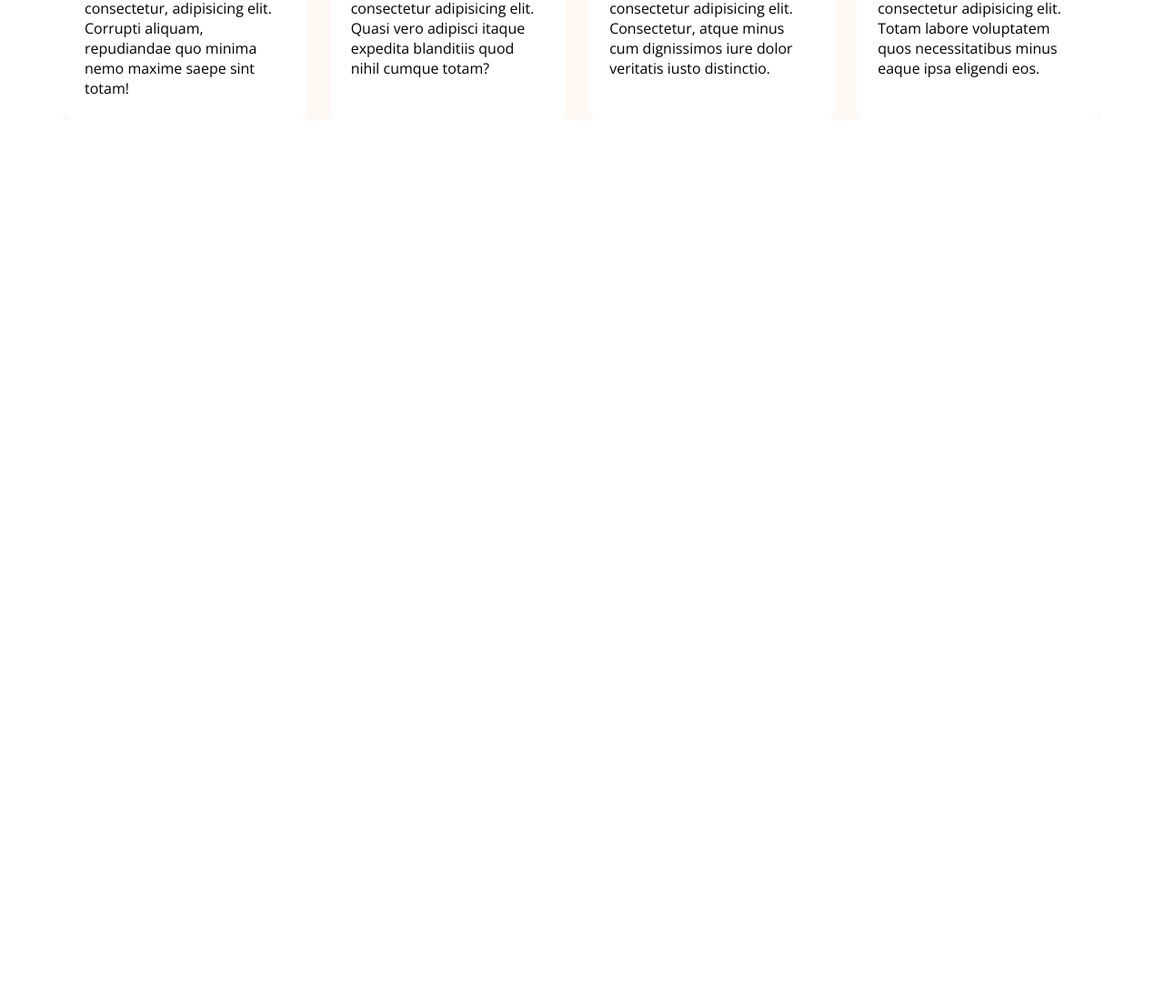
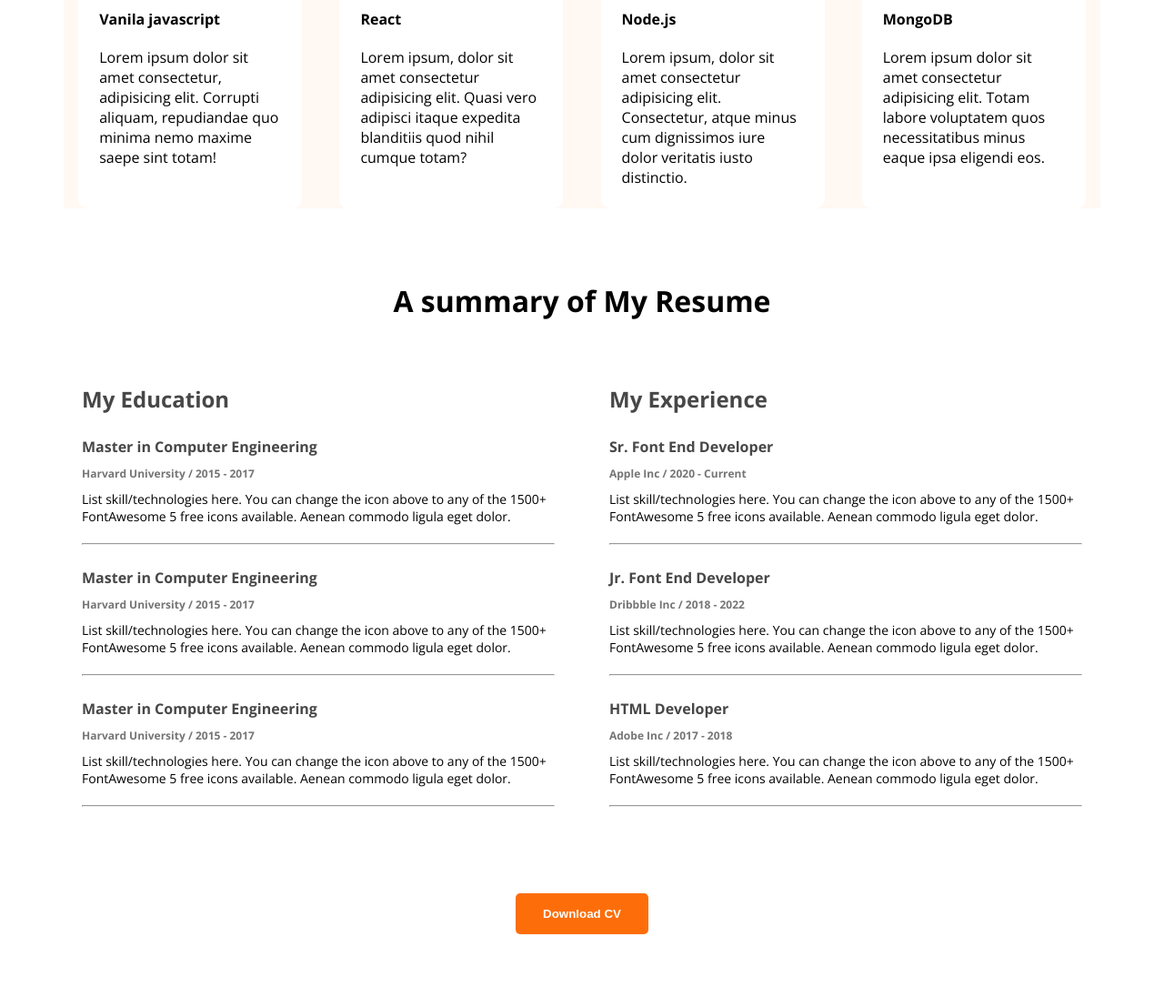
Before and after one commit to sabbir-hosen-dev/pactice-portfolio, a plain HTML site: page index.html in a window 1280 px wide. Shown: the part 1704-2800 px from the top of the page at 91% size. Before the commit the page ends 1835 px from the top, so only its background shows below. Drawn offline with nearby package versions, Linux system fonts and the light colour scheme.

Commit message:
exprince section add

```diff
--- a/index.html
+++ b/index.html
@@ -44,6 +44,7 @@
       </div>
     </header>
 
+      <!-- main start  -->
     <main class="main">
       <!-- about section start  -->
       <section class="about section bg-secondary">
@@ -80,7 +81,7 @@
       <!-- skills section start  -->
       <section class="skills bg-secondary">
         <h3 class="section-heading text-center">Whit I do</h3>
-        <p class="section-descption text-center">Lorem ipsum dolor, sit amet consectetur adipisicing elit. Aliquid veniam et exercitationem quia sunt reprehenderit ipsam molestias sequi aut nesciunt quod quo velit hic facere dolores sapiente ipsa error adipisci, recusandae soluta repellendus eligendi. Et rerum commodi voluptate maxime fugit consectetur quaerat debitis quia, laborum excepturi, accusantium quisquam ipsam facilis atque obcaecati quis voluptatem incidunt fugiat ex. Nihil explicabo ducimus, obcaecati recusandae quia et laboriosam suscipit alias, iusto ut dolorum.</p>
+        <p class="section-descption skills-desc text-center">Lorem ipsum dolor, sit amet consectetur adipisicing elit. Aliquid veniam et exercitationem quia sunt reprehenderit ipsam molestias sequi aut nesciunt quod quo velit hic facere dolores sapiente ipsa error adipisci, recusandae soluta repellendus eligendi. Et rerum commodi voluptate maxime fugit consectetur quaerat debitis quia, laborum excepturi, accusantium quisquam ipsam facilis atque obcaecati quis voluptatem incidunt fugiat ex. Nihil explicabo ducimus, obcaecati recusandae quia et laboriosam suscipit alias, iusto ut dolorum.</p>
         <div class="skills-container">
           <div class="skill">
             <img src="images/icons/js.png" alt="javascript">
@@ -104,6 +105,69 @@
           </div>
         </div>
       </section>
+
+      <!-- resume section start  -->
+       <section class="resume">
+        <h3 class="section-heading">A summary of My Resume</h3>
+        <div class="resume-container">
+          <div class="resume-colum">
+            <h4 class="resume-colum-title">My Education</h4>
+            <div class="exprince">
+              <h4 class="exprince-title">Master in Computer Engineering</h4>
+              <h5 class="exprince-sub-title">Harvard University / 2015 - 2017</h5>
+              <p>List skill/technologies here. You can change the icon above
+                to any of the 1500+ FontAwesome 5 free icons available. Aenean commodo ligula eget dolor.</p>
+              <hr>
+            </div>
+            <div class="exprince">
+              <h4 class="exprince-title">Master in Computer Engineering</h4>
+              <h5 class="exprince-sub-title">Harvard University / 2015 - 2017</h5>
+              <p>List skill/technologies here. You can change the icon above
+                to any of the 1500+ FontAwesome 5 free icons available. Aenean commodo ligula eget dolor.</p>
+              <hr>
+            </div>
+            <div class="exprince">
+              <h4 class="exprince-title">Master in Computer Engineering </h4>
+              <h5 class="exprince-sub-title">Harvard University / 2015 - 2017</h5>
+              <p>List skill/technologies here. You can change the icon above
+                to any of the 1500+ FontAwesome 5 free icons available. Aenean commodo ligula eget dolor.</p>
+              <hr>
+            </div>
+          </div>
+          <div class="resume-colum">
+            <h4 class="resume-colum-title">My Experience</h4>
+            <div class="exprince">
+              <h4 class="exprince-title">Sr. Font End Developer</h4>
+              <h5 class="exprince-sub-title">Apple Inc / 2020 - Current</h5>
+              <p>List skill/technologies here. You can change the icon above
+                to any of the 1500+ FontAwesome 5 free icons available. Aenean commodo ligula eget dolor.</p>
+              <hr>
+            </div>
+            <div class="exprince">
+              <h4 class="exprince-title">Jr. Font End Developer</h4>
+              <h5 class="exprince-sub-title">Dribbble Inc / 2018 - 2022</h5>
+              <p>List skill/technologies here. You can change the icon above
+                to any of the 1500+ FontAwesome 5 free icons available. Aenean commodo ligula eget dolor.</p>
+              <hr>
+            </div>
+            <div class="exprince">
+              <h4 class="exprince-title">HTML Developer</h4>
+              <h5 class="exprince-sub-title">Adobe Inc / 2017 - 2018</h5>
+              <p>List skill/technologies here. You can change the icon above
+                to any of the 1500+ FontAwesome 5 free icons available. Aenean commodo ligula eget dolor.</p>
+              <hr>
+            </div>
+          </div>
+        </div>
+        <div class="exprince-btn">
+          <button class="btn-primary">Download CV</button>
+        </div>
+       </section>
     </main>
+
+    <!-- footer-start  -->
+     <footer class="footer bg-secondary">
+
+     </footer>
   </body>
 </html>
--- a/style/style.css
+++ b/style/style.css
@@ -1,165 +1,221 @@
 /* reset code */
 
-.open-sans-normal{
+.open-sans-normal {
   font-family: "Open Sans", sans-serif;
   font-optical-sizing: auto;
   font-weight: normal;
   font-style: normal;
-  font-variation-settings:
-    "wdth" 100;
+  font-variation-settings: "wdth" 100;
 }
-*{
-  margin:0;
-  padding:0;
+* {
+  margin: 0;
+  padding: 0;
 }
 
 /* seard code  */
-.bg-secondary{
-  background: #FFF8F3;
+.bg-secondary {
+  background: #fff8f3;
 }
-.text-primary{
-  color:#FD6E0A;
+.text-primary {
+  color: #fd6e0a;
 }
-.dark1{
-  color:#181818;
+.dark1 {
+  color: #181818;
 }
-.dark2{
-  color:#474747;
+.dark2 {
+  color: #474747;
 }
-.dark3{
-  color:#181818;
+.dark3 {
+  color: #181818;
 }
-.section{
-  padding:50px 0px;
+.section {
+  padding: 50px 0px;
 }
-.section-heading{
+.section-heading {
   margin-bottom: 20px;
-  font-weight: bold;
+  font-size: 32px;
+  font-weight: 700;
+  text-align: center;
 }
-.section-descption{
+.section-descption {
   margin: 20px 0px;
 }
-.btn-primary{
-  padding:15px 30px;
-  background: #FD6E0A;
+.btn-primary {
+  padding: 15px 30px;
+  background: #fd6e0a;
   border: none;
   border-radius: 5px;
   font-weight: bold;
-  color:#fff;
-  transition: .3s ease;
+  color: #fff;
+  transition: 0.3s ease;
   cursor: pointer;
 }
-.btn-primary:hover{
+.btn-primary:hover {
   background-color: #474747;
-  color:#FD6E0A;
+  color: #fd6e0a;
 }
-.text-center{
+.text-center {
   text-align: center;
 }
 /* main  */
-.main{
+.main {
   max-width: 1140px;
   margin: 0 auto;
 }
 
 /* nav ber  */
-.header{
-  max-width:1600px;
+.header {
+  max-width: 1600px;
   background: url("/images/developer.png"), url("/images/header_bg.png");
   background-repeat: no-repeat;
   background-position: center left, bottom right;
-  margin:0 auto;
-  padding:0px 10%;
+  margin: 0 auto;
+  padding: 0px 10%;
 }
-nav{
+nav {
   display: flex;
   justify-content: space-between;
   align-items: center;
-  padding:20px 0px;
+  padding: 20px 0px;
 }
-nav h3{
+nav h3 {
   font-weight: 800;
   font-size: 40px;
 }
-nav ul{
+nav ul {
   display: flex;
   align-items: center;
-  gap:40px;
+  gap: 40px;
   list-style-type: none;
 }
-nav ul li a{
+nav ul li a {
   text-decoration: none;
-  color:#474747;
-  transition:.4s ease;
+  color: #474747;
+  transition: 0.4s ease;
   font-weight: bold;
 }
-nav ul li a:hover{
-  color:#181818;
+nav ul li a:hover {
+  color: #181818;
 }
 
-
 /* baner style  */
-.baner{
+.baner {
   display: flex;
   justify-content: space-between;
   align-items: center;
+    overflow: hidden;
 }
-.baner-content{
+.baner-content {
   display: flex;
   flex-direction: column;
-  gap:20px;
+  gap: 20px;
 }
-.baner img{
+.baner img {
+
   width: 580px;
 }
 
 /* about style  */
-.about{
+.about {
   border-radius: 10px;
-  padding:130px 150px;
+  padding: 130px 150px;
   text-align: center;
   margin-top: 130px;
+  overflow: hidden;
 }
 
-.about-items{
+.about-items {
   margin-top: 30px;
   display: flex;
   justify-content: space-between;
   flex-wrap: wrap;
   gap: 30px;
 }
-.about-item{
-  flex: 1 1 120px
+.about-item {
+  flex: 1 1 120px;
 }
 
-.about-description{
+.about-description {
   font-weight: 600;
   margin-top: 10px;
 }
 
 /* skills section style  */
-.skills-container{
+.skills-container {
   display: flex;
-  justify-content: space-between;
-  gap:25px;
+  justify-content: space-evenly;
+  gap: 25px;
+  flex-wrap: wrap;
 }
-.skill{
+.skills-desc {
+  padding:20px;
+}
+.skill {
+  flex: 1 0 250px;
   margin-top: 30px;
+  max-width: 200px;
   padding: 23px;
   background: #fff;
   border-radius: 10px;
 }
-.skill h4{
+.skill h4 {
   margin-top: 20px;
   margin-bottom: 20px;
 }
-@media screen and (max-width:900px) {
-  .baner{
+
+/* resume section style  */
+.resume {
+  margin: 80px 0px;
+}
+.resume-container {
+  display: flex;
+  gap: 20px;
+  margin: 50px 0px;
+  flex-wrap: wrap;
+}
+.resume-colum{
+  flex:1 1 400px;
+  padding:20px;
+}
+.resume-colum-title {
+  font-weight: 700;
+  font-size: 24px;
+  align-items: center;
+  color: #474747;
+  margin-bottom: 20px;
+}
+.exprince{
+  margin: 25px 0px;
+}
+.exprince-title{
+  color:#474747;
+}
+.exprince-sub-title{
+  color: #757575;
+  font-size: 12px;
+  margin: 10px 0px;
+}
+.exprince p {
+  font-size: 14px;
+  margin-bottom: 20px;
+}
+.exprince-btn{
+  display: flex;
+  justify-content: center;
+}
+@media screen and (max-width: 900px) {
+  .baner {
     margin-top: 50px;
     flex-direction: column;
-    gap:50px;
+    gap: 50px;
   }
-  .about{
-    padding:50px
+  .about {
+    padding: 50px;
+  }
+  .header{
+    padding:0px;
+  }
+  .baner-content{
+    padding:20px;
   }
 }
```
